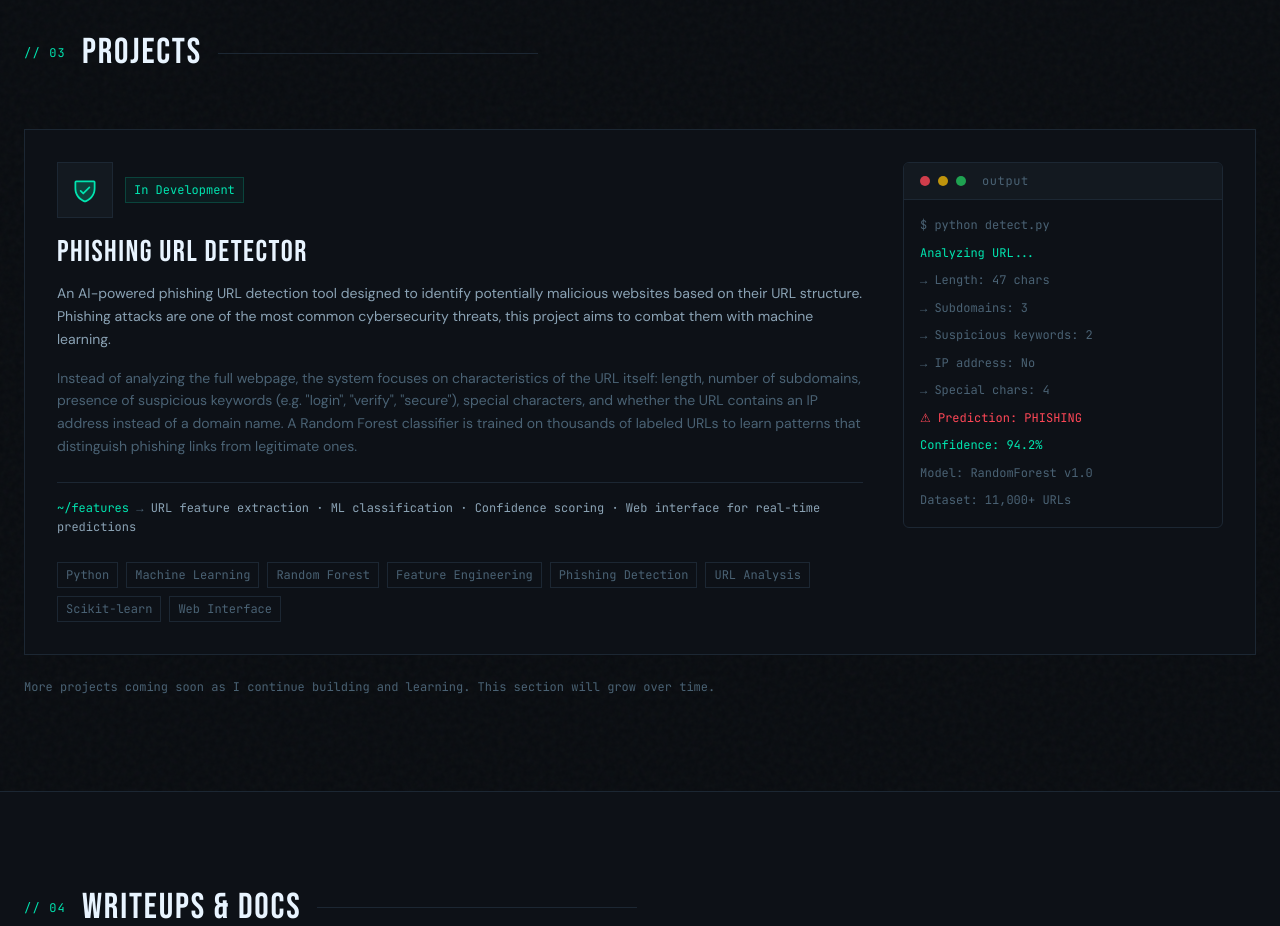
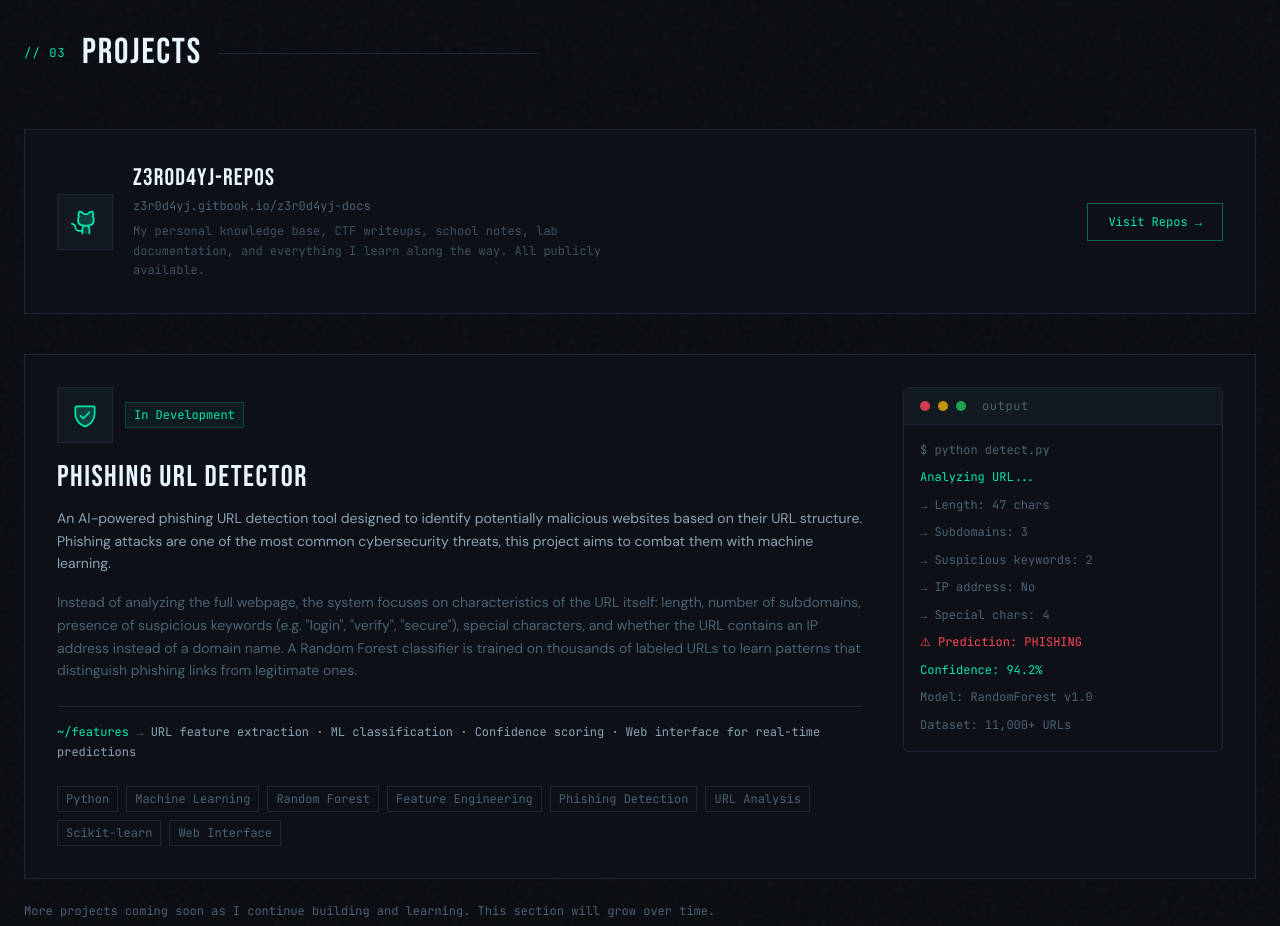
Before and after one commit to Z3r0D4yJ/Portfolio, a React (Vite) app: page / in a window 1280 px wide. Shown: the part 2840-3766 px from the top of the page. Built offline with nearby package versions, Linux system fonts and the light colour scheme.

Commit message:
view projects

```diff
--- a/src/components/Projects.jsx
+++ b/src/components/Projects.jsx
@@ -1,11 +1,42 @@
 import { Section, SectionHeader } from './Section'
-import { ShieldCheckIcon } from "@phosphor-icons/react"
+import { ShieldCheckIcon, GithubLogoIcon  } from "@phosphor-icons/react"
 
 export default function Projects() {
   return (
     <Section id="projects" className="py-24 border-t border-border">
       <div className="max-w-7xl mx-auto px-6">
         <SectionHeader num="// 03" title="PROJECTS" />
+        {/* Gitbook banner */}
+        <a
+          href="https://z3r0d4yj.gitbook.io/z3r0d4yj-docs"
+          target="_blank"
+          rel="noopener noreferrer"
+          className="reveal card-hover group flex flex-col md:flex-row items-start md:items-center justify-between gap-6 border border-border bg-surface p-8 mb-10 no-underline"
+        >
+<         div className="flex flex-col md:flex-row md:items-center gap-5">
+            <div className="w-14 h-14 border border-border bg-surface2 flex items-center justify-center flex-shrink-0">
+              <GithubLogoIcon size={28} weight="duotone" className="text-accent" />
+            </div>
+
+            <div>
+              <div className="font-display text-2xl text-bright tracking-wider mb-1">
+                z3r0d4yj-repos
+              </div>
+
+              <div className="font-mono text-xs text-dim mb-2">
+                z3r0d4yj.gitbook.io/z3r0d4yj-docs
+              </div>
+
+              <p className="font-mono text-xs text-dim/80 max-w-lg leading-relaxed">
+                My personal knowledge base, CTF writeups, school notes, lab documentation, and everything I learn along the way. All publicly available.
+              </p>
+            </div>
+          </div>
+
+          <div className="flex-shrink-0 font-mono text-xs px-5 py-2.5 border border-accent/40 text-accent group-hover:bg-accent group-hover:text-bg transition-all duration-200 whitespace-nowrap">
+            Visit Repos →
+          </div>
+        </a>
 
         <div className="border border-border bg-surface p-8 reveal">
           <div className="flex flex-col lg:flex-row gap-10">
```
